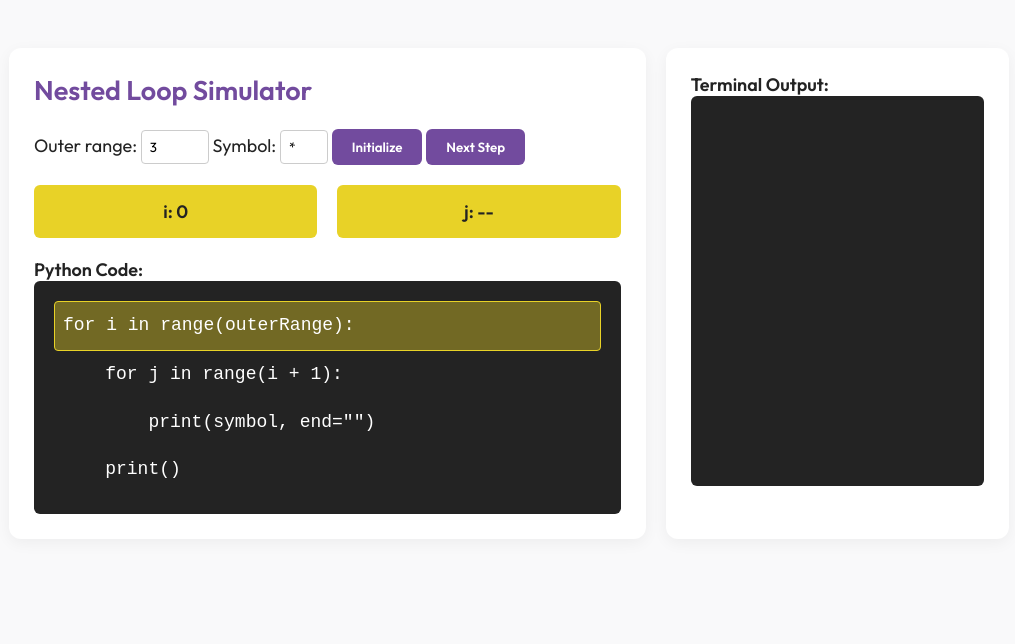
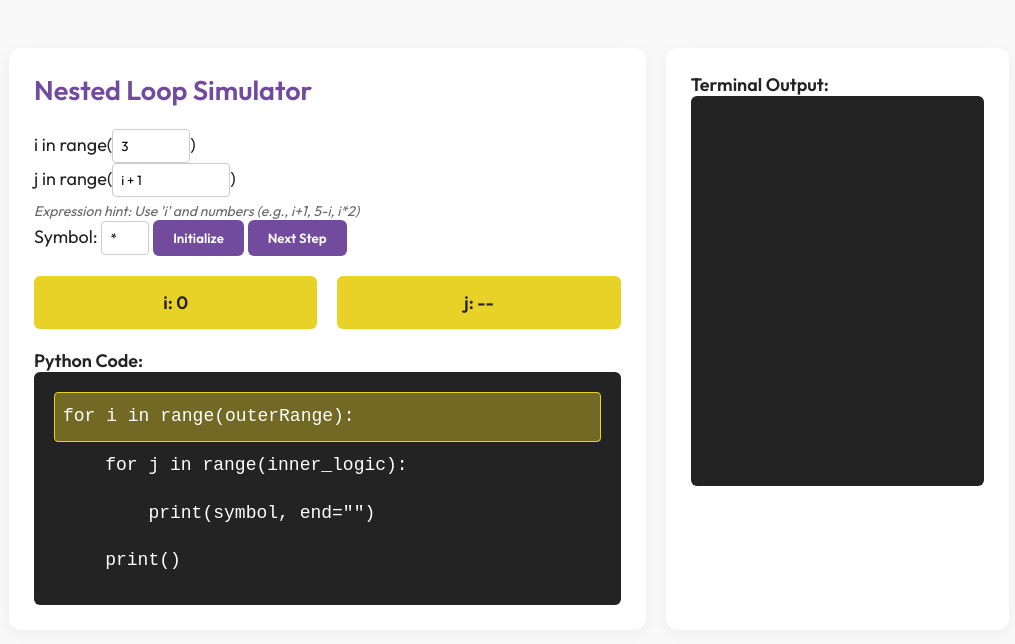
Before and after one commit to mangaladilip/grade-11-nested-loop-simulation, a plain HTML site: page index.html in a window 1280 px wide. Both pictures are taken after a click on the button "Next Step". Shown: the whole page, without its empty margins (131-1146 px from the left). Drawn offline with Linux system fonts and the light colour scheme.

Commit message:
Update index.html

```diff
--- a/index.html
+++ b/index.html
@@ -18,9 +18,10 @@
         .state-grid { display: flex; gap: 20px; margin: 20px 0; }
         .state-box { padding: 15px; background: #e8d227; border-radius: 6px; font-weight: 600; flex: 1; text-align: center; }
 
-        input { width: 50px; padding: 8px; border: 1px solid #ccc; border-radius: 4px; font-family: 'Outfit'; }
+        input { width: 60px; padding: 8px; border: 1px solid #ccc; border-radius: 4px; font-family: 'Outfit'; }
         button { background-color: #724b9e; color: white; border: none; padding: 10px 20px; cursor: pointer; border-radius: 6px; font-weight: 600; font-family: 'Outfit'; }
         #output-box { background: #232323; color: #fff; padding: 20px; border-radius: 6px; height: 350px; overflow-y: auto; font-family: monospace; }
+        .instruction { font-size: 14px; color: #666; font-style: italic; margin-top: 5px; }
     </style>
 </head>
 <body>
@@ -29,7 +30,9 @@
     <div class="left-panel container">
         <h2>Nested Loop Simulator</h2>
         <div style="margin-bottom: 20px;">
-            Outer range: <input id="outerRange" type="number" value="3">
+            i in range(<input id="outerRange" type="number" value="3">)<br>
+            j in range(<input id="innerRange" type="text" value="i + 1" style="width:100px">)<br>
+            <div class="instruction">Expression hint: Use 'i' and numbers (e.g., i+1, 5-i, i*2)</div>
             Symbol: <input id="symbol" type="text" value="*" style="width:30px">
             <button onclick="initSimulator()">Initialize</button>
             <button onclick="nextStep()">Next Step</button>
@@ -43,7 +46,7 @@
         <strong>Python Code:</strong>
         <div class="code-container">
             <div id="line-0" class="code-line">for i in range(outerRange):</div>
-            <div id="line-1" class="code-line">&nbsp;&nbsp;&nbsp;&nbsp;for j in range(i + 1):</div>
+            <div id="line-1" class="code-line">&nbsp;&nbsp;&nbsp;&nbsp;for j in range(inner_logic):</div>
             <div id="line-2" class="code-line">&nbsp;&nbsp;&nbsp;&nbsp;&nbsp;&nbsp;&nbsp;&nbsp;print(symbol, end="")</div>
             <div id="line-3" class="code-line">&nbsp;&nbsp;&nbsp;&nbsp;print()</div>
         </div>
@@ -56,16 +59,24 @@
 </div>
 
 <script>
-    let i = 0, j = 0, step = 0, outerLimit, symbol;
+    let i = 0, j = 0, step = 0, outerLimit, innerLogic, symbol;
     const outputBox = document.getElementById('output-box');
 
     function initSimulator() {
         outerLimit = parseInt(document.getElementById('outerRange').value);
+        innerLogic = document.getElementById('innerRange').value;
         symbol = document.getElementById('symbol').value;
         i = 0; j = 0; step = 0;
         outputBox.innerHTML = "";
         document.querySelectorAll('.code-line').forEach(el => el.classList.remove('active-line'));
         updateState();
+    }
+
+    function evaluateInner(iVal) {
+        try {
+            // Evaluates the string expression using iVal
+            return new Function('i', 'return ' + innerLogic)(iVal);
+        } catch(e) { return 0; }
     }
 
     function updateState() {
@@ -84,7 +95,7 @@
             j = 0; step = 1;
         } else if (step === 1) {
             lines[1].classList.add('active-line');
-            step = (j <= i) ? 2 : 3;
+            step = (j < evaluateInner(i)) ? 2 : 3;
         } else if (step === 2) {
             lines[2].classList.add('active-line');
             outputBox.innerHTML += symbol;
```
